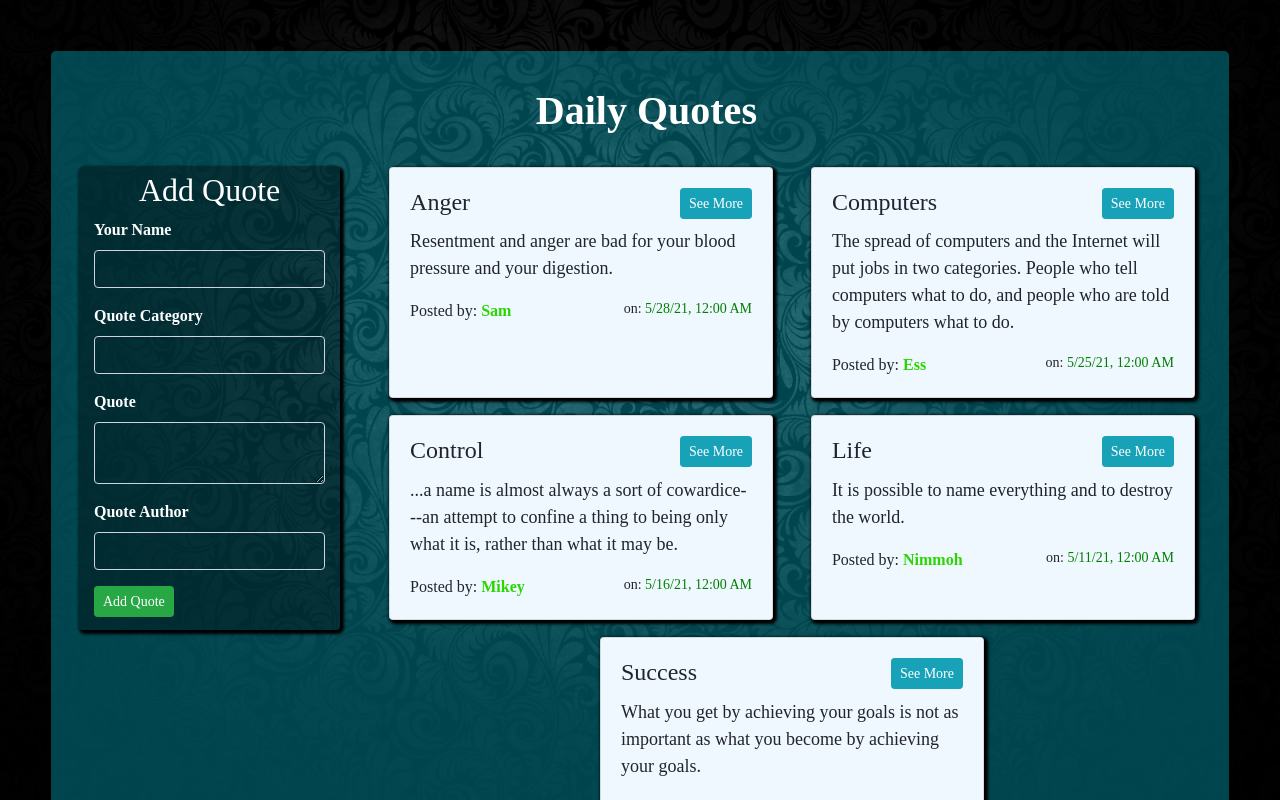
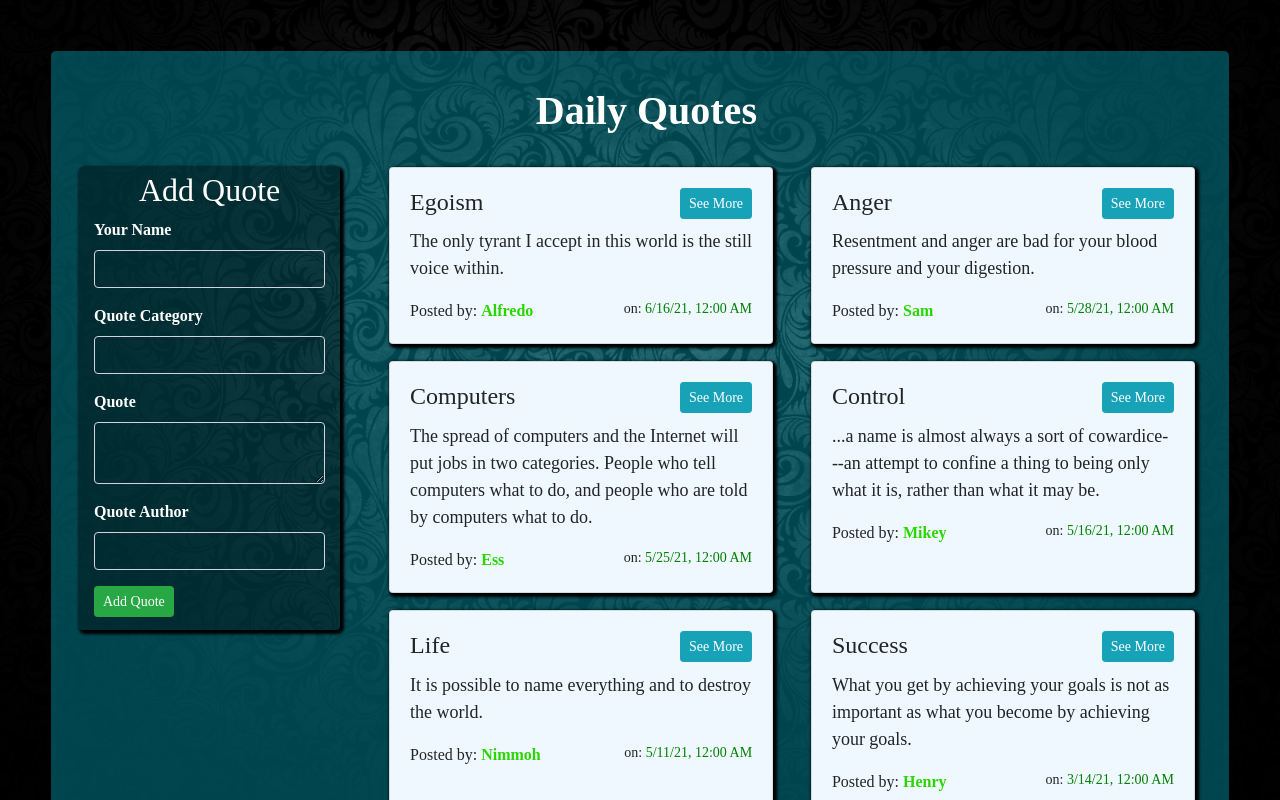
Before and after one commit to TechVictorKE/quotes.io, an Angular app: page / in a window 1280 px wide. Shown: the top 800 px of the page. Built offline with nearby package versions, Linux system fonts and the light colour scheme; a web font is replaced by a local one; what @sweetalert2/ngx-sweetalert2 would draw is missing.

Commit message:
Added new quote #6

```diff
--- a/src/app/quotes/quotes.component.ts
+++ b/src/app/quotes/quotes.component.ts
@@ -14,7 +14,7 @@ export class QuotesComponent implements OnInit {
     new Quote (3,'Mikey','Control','...a name is almost always a sort of cowardice---an attempt to confine a thing to being only what it is, rather than what it may be.','Jesse Ball',new Date(2021,4,16),0,0),
     new Quote (4,'Ess','Computers','The spread of computers and the Internet will put jobs in two categories. People who tell computers what to do, and people who are told by computers what to do.','Marc Andreesen',new Date(2021,4,25),0,0),
     new Quote (5,'Sam','Anger','Resentment and anger are bad for your blood pressure and your digestion.','Desmond Tutu',new Date(2021,4,28),0,0),
-
+    new Quote (6,'Alfredo','Egoism','The only tyrant I accept in this world is the still voice within.','Mahatma Gandhi',new Date(2021,5,16),0,0)
   ];
   get sortQuotes() {
     return this.quotes.sort((a, b) => {
```
